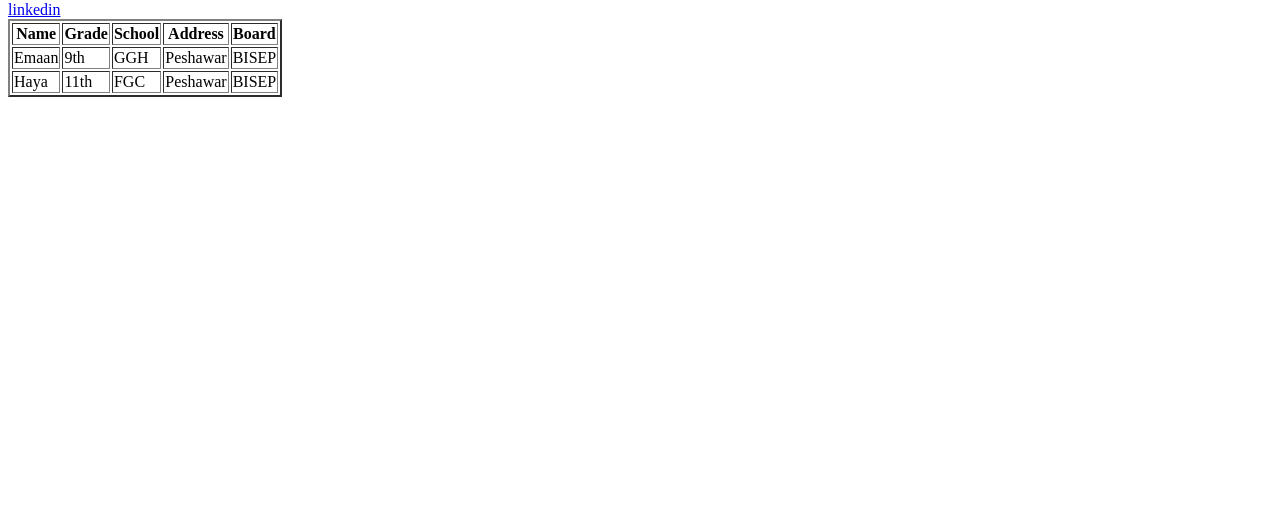
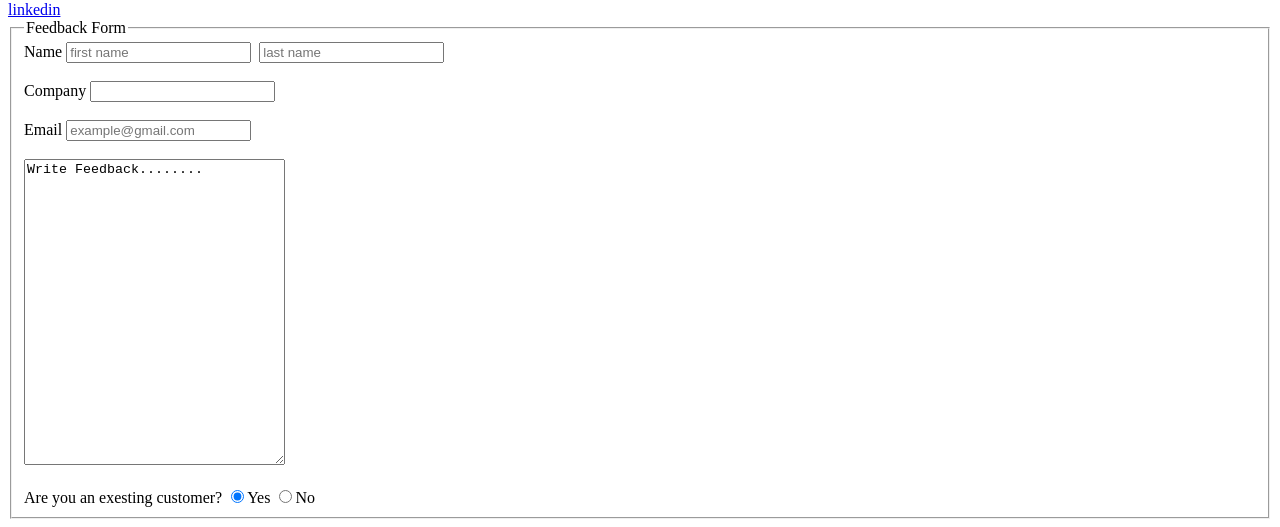
Before and after one commit to emanmarifat/Showcase_repo, a plain HTML site: page contact/contact.html in a window 1280 px wide. Shown: the part 321-848 px from the top of the page. Before the commit the page ends 800 px from the top, so only its background shows below. Drawn offline with Linux system fonts and the light colour scheme.

Commit message:
SecondCommit

```diff
--- a/contact/contact.html
+++ b/contact/contact.html
@@ -16,28 +16,20 @@
     <img src="../image/linkedin.png" alt="linkedin"><br>
     <a href="https://www.linkedin.com/feed/update/urn:li:activity:7169678320425492480/">linkedin</a>
 
-    <table border="2">
-        <tr>
-            <th>Name</th>
-            <th>Grade</th>
-            <th>School</th>
-            <th>Address</th>
-            <th>Board</th>
-        </tr>
-        <tr>
-            <td>Emaan</td>
-            <td>9th</td>
-            <td>GGH</td>
-            <td>Peshawar</td>
-            <td>BISEP</td>
-        </tr>
-        <tr>
-            <td>Haya</td>
-            <td>11th</td>
-            <td>FGC</td>
-            <td>Peshawar</td>
-            <td>BISEP</td>
-        </tr>
-    </table>
+    <form>
+        <fieldset>
+            <legend>Feedback Form</legend>
+            <label>
+            Name <input type="text" placeholder="first name">&nbsp;
+                  <input type="text" placeholder="last name"><br><br>
+            Company <input type="text"><br><br>
+            Email <input type="email" placeholder="example@gmail.com"><br><br>
+            </label>
+            <textarea name="" id="" cols="30" rows="20">Write Feedback........</textarea><br><br>
+            <label>
+            Are you an exesting customer?  <input type="radio" checked>Yes <input type="radio">No
+            </label>
+        </fieldset>
+    </form>
 </body>
 </html>
```
